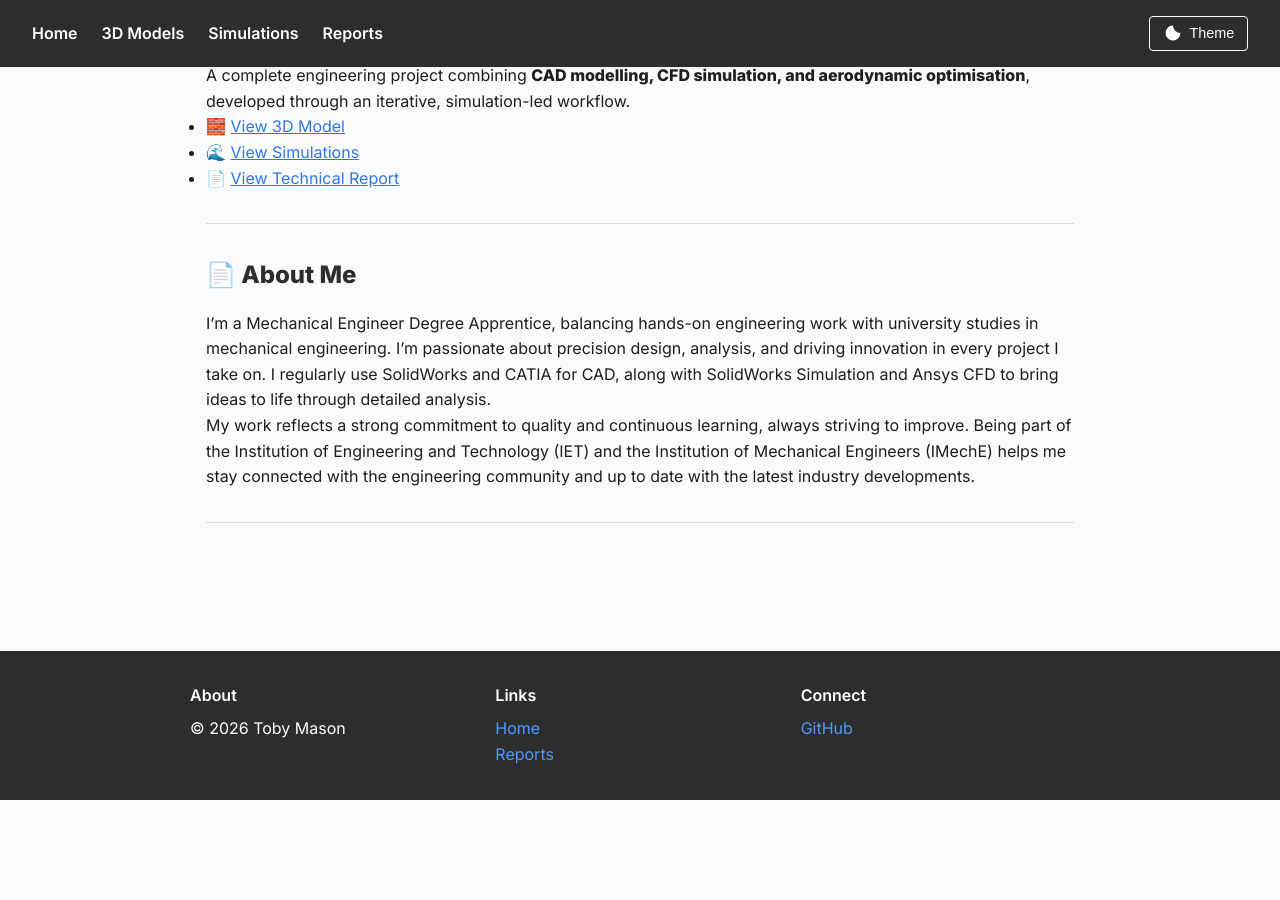
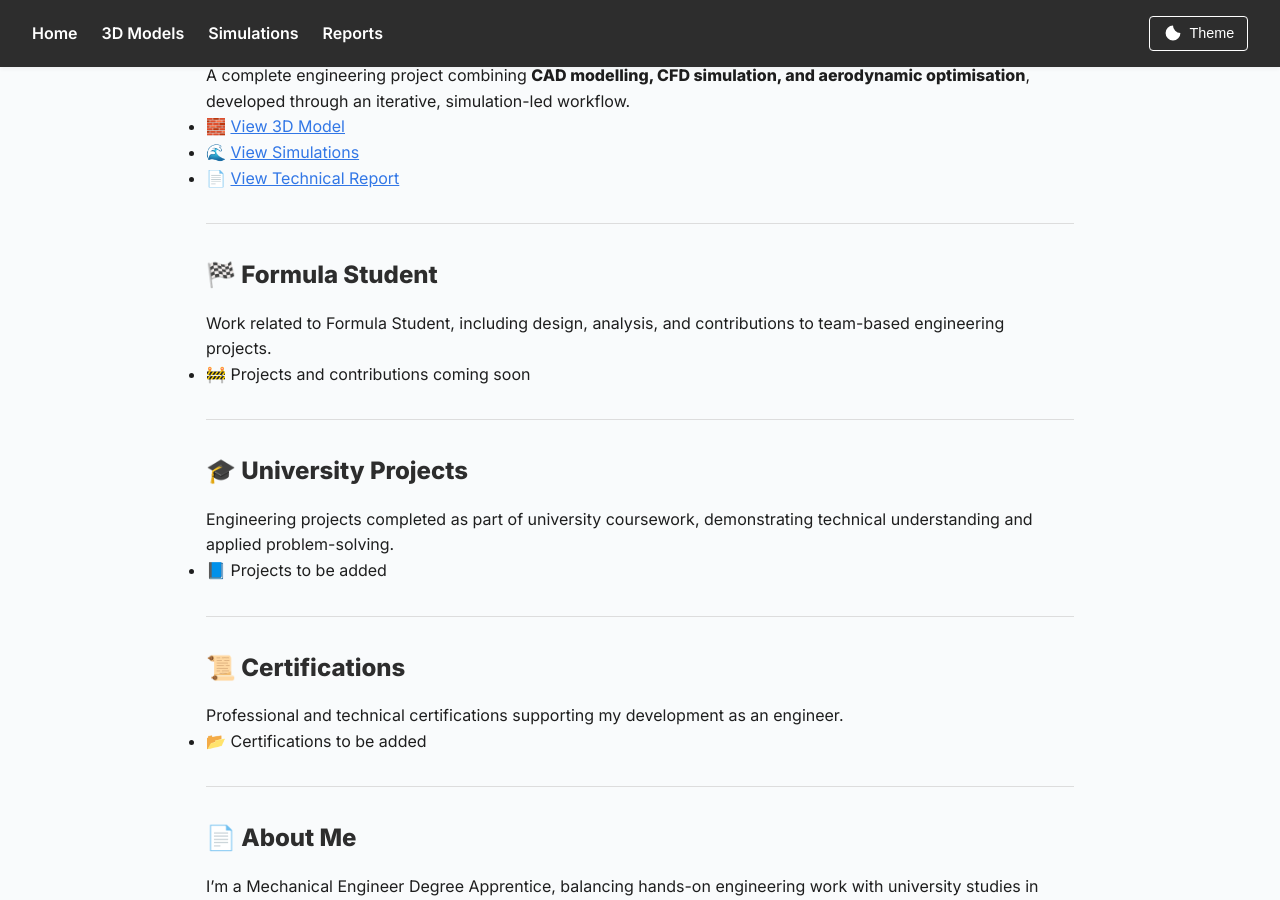
Before and after one commit to tob-mas/engineeringportfolio, a Jekyll site: the page built from index.md, in a window 1280 px wide and 900 px high, scrolled down 746 px. Built offline with Jekyll 4.4.1, drawn with Linux system fonts in a browser that asks for light colours; before the commit the page ends 1546 px from its top, so only the background shows below that.

Commit message:
Expand index.md with new project and certification sections
Added sections for Formula Student, University Projects, and Certifications to index.md.

```diff
--- a/index.md
+++ b/index.md
@@ -40,6 +40,30 @@ A complete engineering project combining **CAD modelling, CFD simulation, and ae
 
 ---
 
+## 🏁 Formula Student
+
+Work related to Formula Student, including design, analysis, and contributions to team-based engineering projects.
+
+- 🚧 Projects and contributions coming soon
+
+---
+
+## 🎓 University Projects
+
+Engineering projects completed as part of university coursework, demonstrating technical understanding and applied problem-solving.
+
+- 📘 Projects to be added
+
+---
+
+## 📜 Certifications
+
+Professional and technical certifications supporting my development as an engineer.
+
+- 📂 Certifications to be added
+
+---
+
 ## 📄 About Me
 
 I’m a Mechanical Engineer Degree Apprentice, balancing hands-on engineering work with university studies in mechanical engineering. I’m passionate about precision design, analysis, and driving innovation in every project I take on. I regularly use SolidWorks and CATIA for CAD, along with SolidWorks Simulation and Ansys CFD to bring ideas to life through detailed analysis.
```
